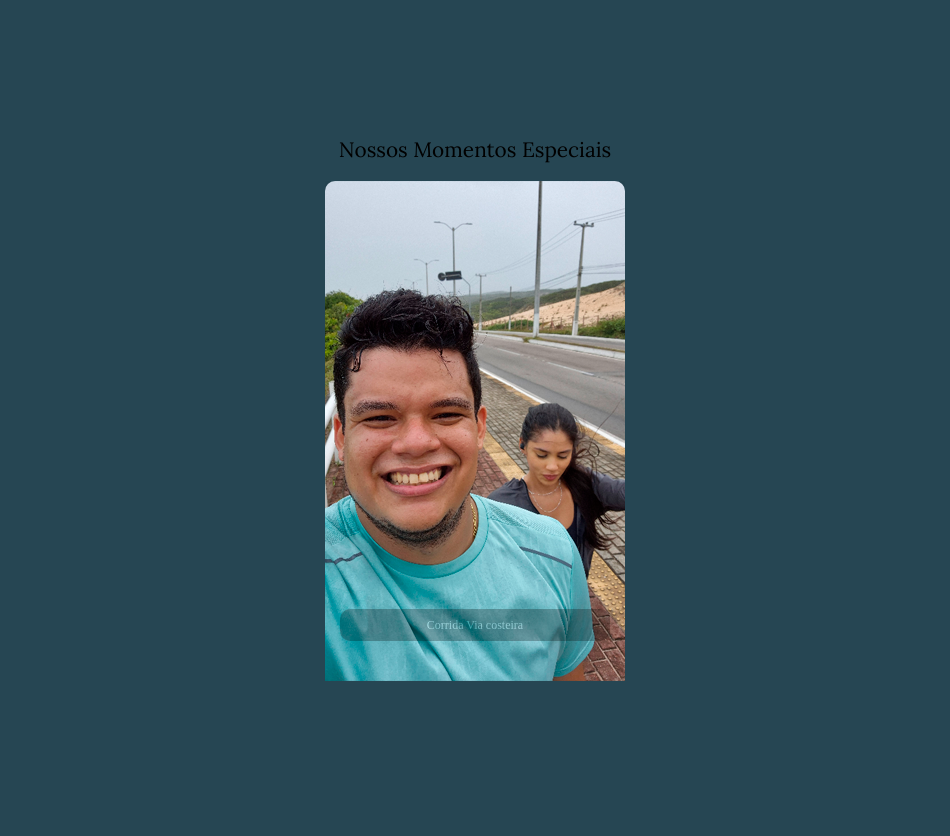
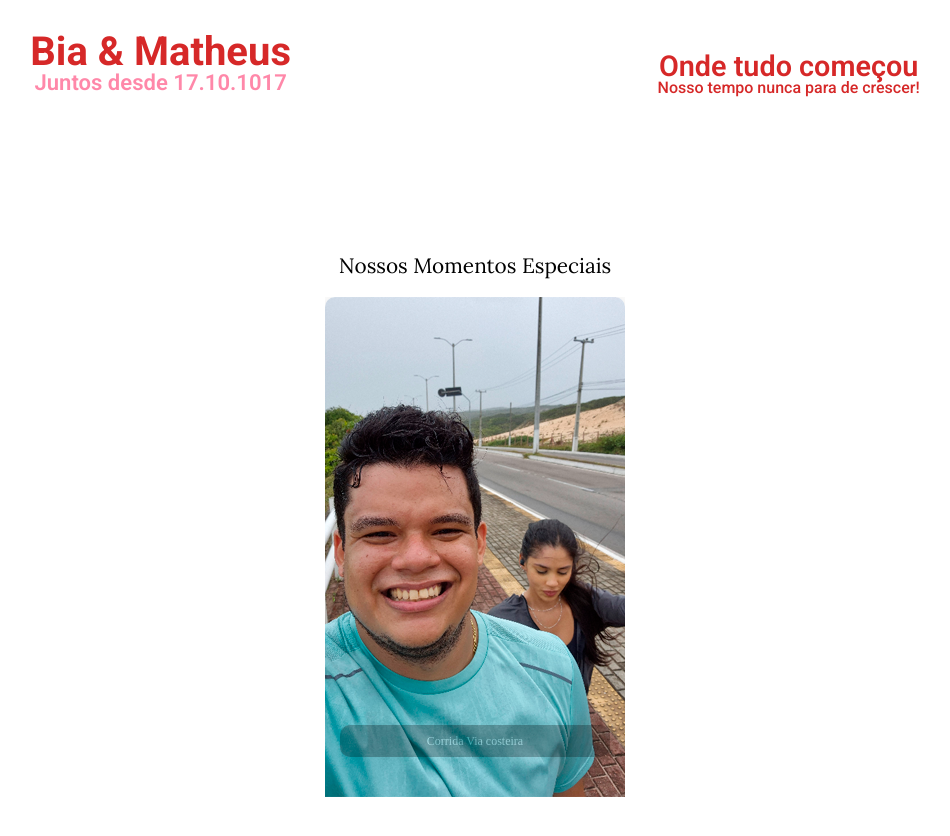
Before and after one commit to MGReboucas/our-time-together-app-, a React (Vite) app: page / in a window 1280 px wide. Shown: the top 836 px of the page, without its empty margins (165-1115 px from the left). Before the commit the page ends 800 px from the top, so only its background shows below. Built offline with nearby package versions, Linux system fonts and the light colour scheme.

Commit message:
creating and styling header and adding in App function

```diff
--- a/src/App.css
+++ b/src/App.css
@@ -1,16 +1,12 @@
 @import url('https://fonts.googleapis.com/css2?family=Lora:ital,wght@0,400..700;1,400..700&family=Roboto:ital,wght@0,100..900;1,100..900&display=swap');
 
 :root {
-     --cor-destaque: #E76F51;
-     --cor-destaque-secundaria: #F4A261;
-     --cor-fundo: #FEF5EE;
-     --cor-principal-text: #264653;
-     --cor-fundo-sec: #E9C46A;
+     --cor-primary: #D62828;
+     --cor-secundary: #FF88A9;
+     --cor-background: #FFF8F3;
+     --cor-text-dark: #222222;
+     --cor-accent: #F7C2A3;
 
      --fonte-principal: "Roboto", sans-serif;
      --fonte-secundaria: "Lora", serif;
 }
-
-*{
-     background-color: var(--cor-principal-text);
-}
--- a/src/App.jsx
+++ b/src/App.jsx
@@ -1,10 +1,13 @@
 import PhotoGallery from './Components/PhotoGallery/PhotoGallery';
+import Header from './Components/Header/Header';
 import './App.css';
+
 
 function App() {
 
   return (
     <div>
+      <Header />
       <PhotoGallery/>
     </div>
   )
--- /dev/null
+++ b/src/Components/Header/Header.css
@@ -0,0 +1,55 @@
+@import url(../../App.css);
+
+.header-app{
+     background-color: var(--cor-principal-text);
+
+     display: flex;
+     flex-direction: column;
+     align-items: center;
+     text-align: center;
+
+     gap: .5em;
+     padding: 2em 1em 0em 1em;
+}
+
+.header-title{
+     font-family: var(--fonte-principal);
+     color: var(--cor-primary);
+     font-size: 2.5rem;
+     font-weight: 700;
+}
+
+.header-subtitle{
+     font-family: var(--fonte-principal);
+     color: var(--cor-secundary);
+     font-size: 1.38rem;
+     font-weight: 600;
+     margin-bottom: 1em;
+}
+
+.header-message0{
+     font-family: var(--fonte-principal);
+     color: var(--cor-primary);
+     font-size: 1.8rem;
+     font-weight: 600;
+}
+
+.header-message1{
+     font-family: var(--fonte-principal);
+     color: var(--cor-primary);
+     font-size: 1rem;
+     font-weight: 500;
+}
+
+
+.header-diviser{
+     width: 100%;
+}
+
+@media screen and (min-width: 768px){
+     .header-app{
+          flex-direction: row;
+          justify-content: space-around;
+          align-items: center;
+     }
+}
--- /dev/null
+++ b/src/Components/Header/Header.jsx
@@ -0,0 +1,21 @@
+import React from "react";
+import "./Header.css";
+
+export default function Header() {
+  const names = "Bia & Matheus";
+  const startDates = "17.10.1017";
+  return (
+    <>
+      <header className="header-app">
+        <div>
+          <h1 className="header-title">{names}</h1>
+          <p className="header-subtitle">Juntos desde {startDates}</p>
+        </div>
+        <div>
+          <p className="header-message0">Onde tudo começou</p>
+          <p className="header-message1">Nosso tempo nunca para de crescer!</p>
+        </div>
+      </header>
+    </>
+  );
+}
```
